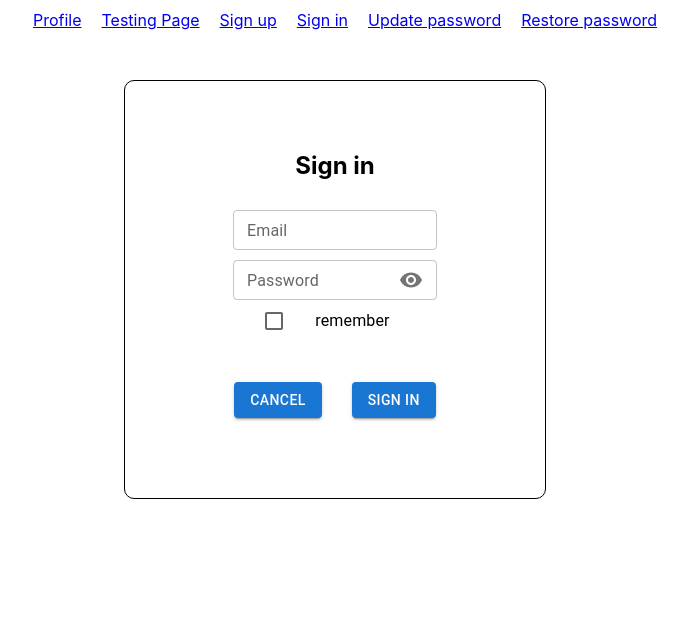
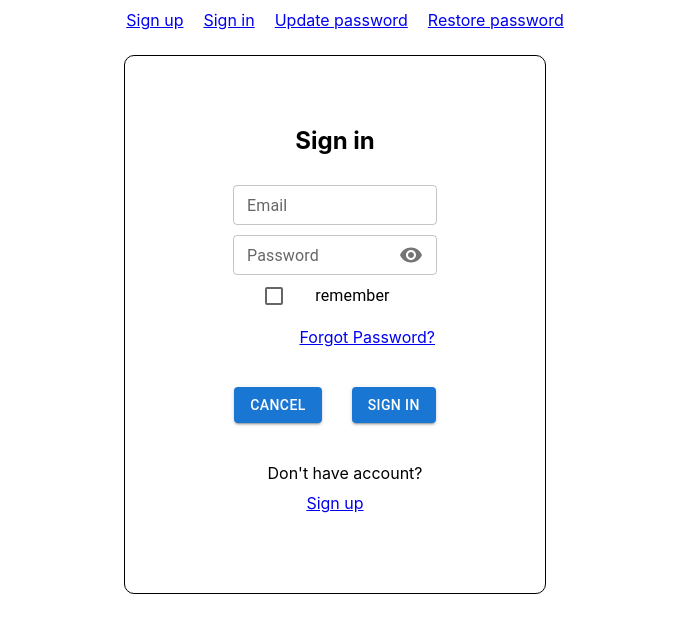
Before and after one commit to shevchenkooleg/friday-cards, a React (Create React App) app: page /#/sign_in in a window 1280 px wide. Shown: the top 632 px of the page, without its empty margins (305-993 px from the left). Built offline with nearby package versions, Linux system fonts and the light colour scheme; no server answers.

Commit message:
fix some bugs with redirect, making condition rendering in Navbar, fix css.

```diff
--- a/src/bll/appReducers.ts
+++ b/src/bll/appReducers.ts
@@ -1,5 +1,7 @@
 import {AppThunk} from "./store";
 import {AppAPI} from "../api/cards-api";
+import { setUserData } from "./profileReducer";
+import { setAuthStatus } from "./authReducer";
 
 export type RequestStatusType = 'idle' | 'loading' | 'succeeded' | 'failed' // Используем для LOADING
 export type AppDataType = {
@@ -58,7 +60,10 @@ export const initializeAppTC = (): AppThunk => {
     return async (dispatch) => {
         try {
             const response = await AppAPI.me()
-            // console.log(response)
+            if (response.status === 200) {
+                dispatch(setUserData(response.data.name, response.data.email))
+                dispatch(setAuthStatus(true))
+            }
 
         } catch (error: any) {
             dispatch(setAppError(error.response.data.error))
--- a/src/components/Login/Logout.tsx
+++ b/src/components/Login/Logout.tsx
@@ -1,8 +1,8 @@
-import { Logout } from '@mui/icons-material';
+import {Logout} from '@mui/icons-material';
+import {IconButton} from '@mui/material';
 import React from 'react';
 import {LogOutTC} from "../../bll/authReducer";
 import {useAppDispatch} from "../../bll/store";
-
 
 
 export const LogOut = () => {
@@ -14,6 +14,9 @@ export const LogOut = () => {
     }
 
     return (
-        <Logout onClick={logOutHandle}/>
+        <IconButton aria-label="logOut" color={"secondary"} size={"small"}>
+            <Logout onClick={logOutHandle}/>
+        </IconButton>
+
     );
 };
--- a/src/components/Login/SignIn.tsx
+++ b/src/components/Login/SignIn.tsx
@@ -7,7 +7,7 @@ import s from "./SignUp.module.css";
 import {Button, Checkbox, FormControlLabel, InputAdornment, TextField} from "@mui/material";
 import VisibilityIcon from '@material-ui/icons/Visibility';
 import VisibilityOffIcon from '@material-ui/icons/VisibilityOff';
-import {Navigate, useNavigate} from "react-router-dom";
+import {Link, Navigate, NavLink, useNavigate} from "react-router-dom";
 import {Loader} from "../common/Loader/Loader";
 import {RequestStatusType} from "../../bll/appReducers";
 
@@ -88,6 +88,8 @@ export const SignIn = () => {
                             label={'remember'}
                             onChange={formik.handleChange}
                         />
+                        <div className={s.forgot}><Link to={'/sign_in'} >Forgot Password?</Link></div>
+
                         <div className={s.buttons}>
                             <Button variant='contained' type="reset" onClick={formik.handleReset}
                                     sx={{marginRight: '30px'}}>
@@ -97,6 +99,8 @@ export const SignIn = () => {
                                 Sign in
                             </Button>
                         </div>
+                        <span>Don't have account?</span>
+                        <NavLink to={'/sign_up'} className={s.signLink}>Sign up</NavLink>
                     </div>
                 </form>
             </div>
--- a/src/components/Login/SignUp.module.css
+++ b/src/components/Login/SignUp.module.css
@@ -6,6 +6,7 @@
     padding: 50px 10px 80px 10px;
     border: black 1px solid;
     border-radius: 10px;
+    margin-top: 25px
 }
 .form {
 
@@ -15,5 +16,16 @@
 }
 .buttons {
     margin-top: 40px;
+    margin-bottom: 40px;
     display: flex;
 }
+.signLink {
+    display: block;
+    margin-top: 10px;
+}
+.forgot {
+    width: 200px;
+    display: inline-block;
+    margin-top: 10px;
+    text-align: right;
+}
--- a/src/components/Login/SignUp.tsx
+++ b/src/components/Login/SignUp.tsx
@@ -5,6 +5,7 @@ import {Button, TextField} from "@mui/material";
 import {useAppDispatch} from "../../bll/store";
 import {registerUserTC} from "../../bll/authReducer";
 import {RegisterValidationSchema} from '../../utils/validators/validators';
+import {Link} from 'react-router-dom';
 
 export const SignUp = () => {
 
@@ -76,11 +77,10 @@ export const SignUp = () => {
                         <Button variant='contained' type="submit">
                             Register
                         </Button>
-
                     </div>
-
+                    <span>Do you have account?</span>
+                    <Link to={'/sign_in'} className={s.signLink}>Sign in</Link>
                 </div>
-
             </form>
         </div>
     );
--- a/src/components/Navbar/Navbar.module.css
+++ b/src/components/Navbar/Navbar.module.css
@@ -1,7 +1,7 @@
 .content {
     display: flex;
     justify-content: center;
-    margin-bottom: 50px;
+    align-items: center;
 }
 
 .lnk {
--- a/src/components/Navbar/Navbar.tsx
+++ b/src/components/Navbar/Navbar.tsx
@@ -10,12 +10,12 @@ export const Navbar = () => {
     const isAuth = useAppSelector<boolean>(state => state.authReducer.isAuth)
     return (
         <div className={s.content}>
-            <NavLink to={PATH.PROFILE} className={s.lnk}>Profile</NavLink>
-            <NavLink to={PATH.TESTING_PAGE} className={s.lnk}>Testing Page</NavLink>
-            <NavLink to={PATH.LOGIN.SIGN_UP} className={s.lnk}>Sign up</NavLink>
+            {isAuth && <NavLink to={PATH.PROFILE} className={s.lnk}>Profile</NavLink>}
+            {isAuth && <NavLink to={PATH.TESTING_PAGE} className={s.lnk}>Testing Page</NavLink>}
+            {!isAuth && <NavLink to={PATH.LOGIN.SIGN_UP} className={s.lnk}>Sign up</NavLink>}
             {!isAuth && <NavLink to={PATH.LOGIN.SIGN_IN} className={s.lnk}>Sign in</NavLink>}
-            <NavLink to={PATH.LOGIN.UPDATE_PASS} className={s.lnk}>Update password</NavLink>
-            <NavLink to={PATH.LOGIN.RESTORE_PASS} className={s.lnk}>Restore password</NavLink>
+            {!isAuth && <NavLink to={PATH.LOGIN.UPDATE_PASS} className={s.lnk}>Update password</NavLink>}
+            {!isAuth && <NavLink to={PATH.LOGIN.RESTORE_PASS} className={s.lnk}>Restore password</NavLink>}
             {isAuth && <span><LogOut/></span>}
         </div>
     );
```
